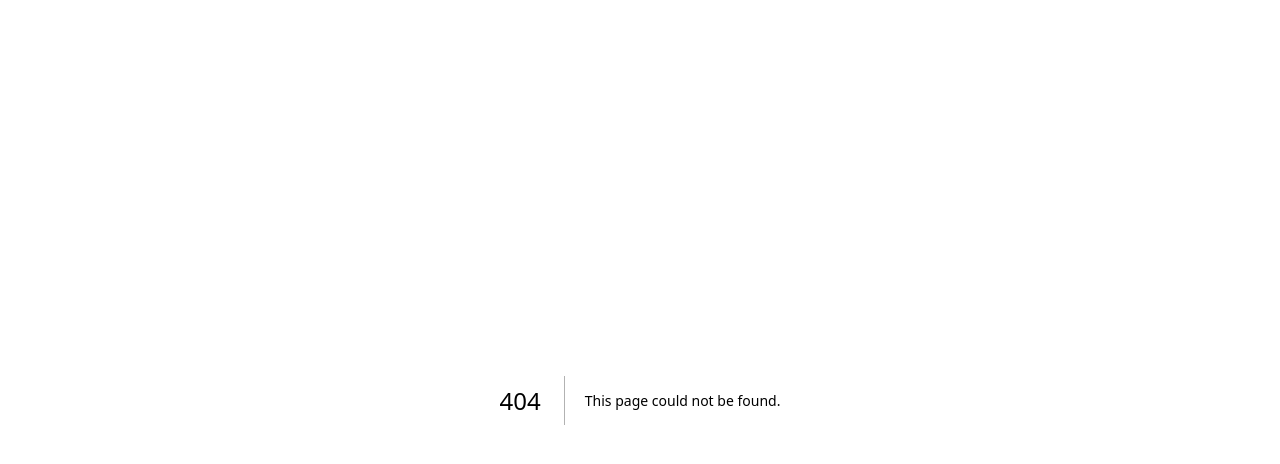
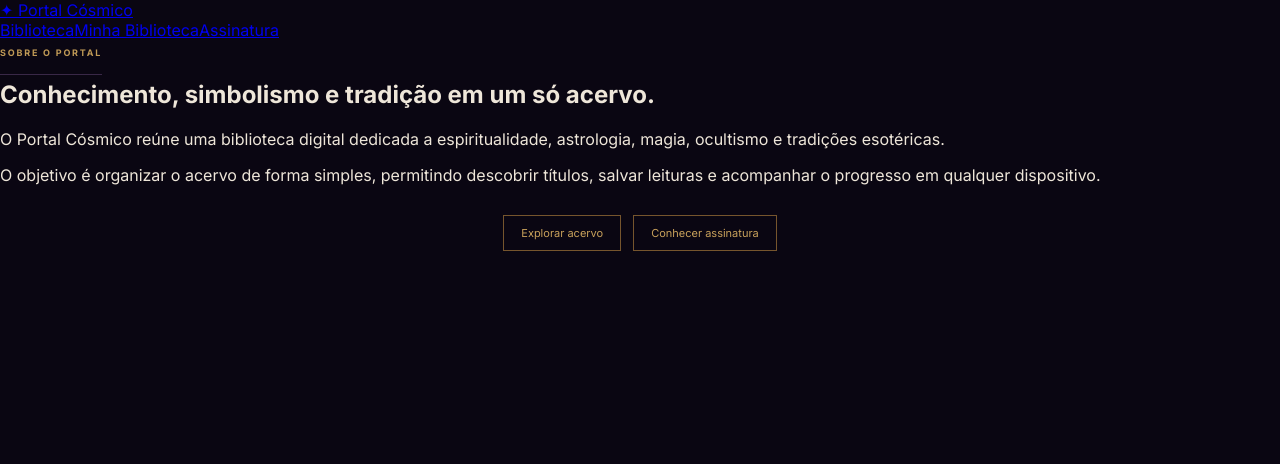
Before and after one commit to samirismelo/biblioteca-astral-v1, a Next.js app: page /sobre in a window 1280 px wide. Before the commit this address had no page. Shown: the top 464 px of the page. Built offline with nearby package versions, Linux system fonts and the light colour scheme.

Commit message:
Add about page

```diff
--- /dev/null
+++ b/app/sobre/page.js
@@ -0,0 +1,25 @@
+"use client";
+import Link from "next/link";
+
+export default function Sobre(){
+  return <main className="simplePage">
+    <header className="topbar">
+      <Link href="/" className="brand">✦ Portal Cósmico</Link>
+      <nav>
+        <Link href="/">Biblioteca</Link>
+        <Link href="/minha-biblioteca">Minha Biblioteca</Link>
+        <Link href="/assinatura">Assinatura</Link>
+      </nav>
+    </header>
+    <section className="simpleInner">
+      <span className="sectionKicker">SOBRE O PORTAL</span>
+      <h1>Conhecimento, simbolismo e tradição em um só acervo.</h1>
+      <p>O Portal Cósmico reúne uma biblioteca digital dedicada a espiritualidade, astrologia, magia, ocultismo e tradições esotéricas.</p>
+      <p>O objetivo é organizar o acervo de forma simples, permitindo descobrir títulos, salvar leituras e acompanhar o progresso em qualquer dispositivo.</p>
+      <div className="readerActions">
+        <Link className="goldButton" href="/">Explorar acervo</Link>
+        <Link className="goldButton" href="/assinatura">Conhecer assinatura</Link>
+      </div>
+    </section>
+  </main>;
+}
```
